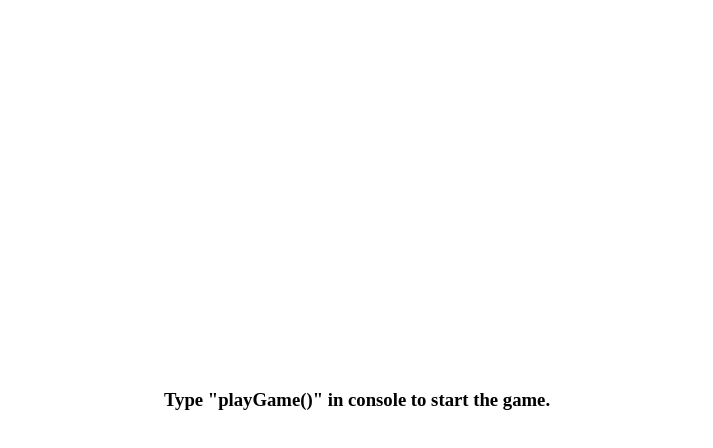
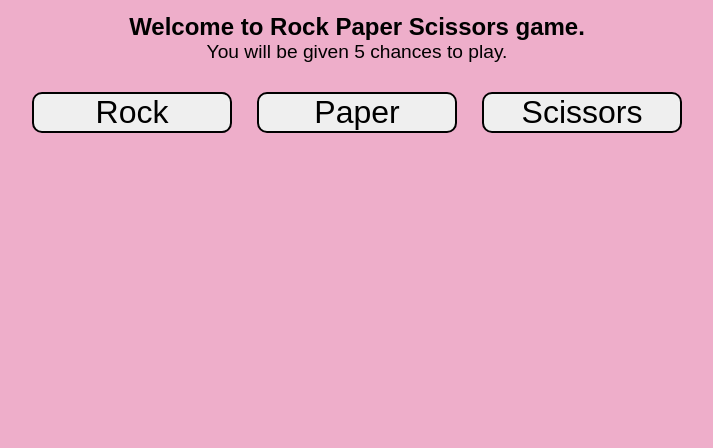
Before and after one commit to aDEViant/pp-rock-paper-scissors, a plain HTML site: page index.html in a window 1280 px wide. Shown: the whole page, without its empty margins (283-996 px from the left). Drawn offline with Linux system fonts and the light colour scheme; a web font is replaced by a local one.

Commit message:
complete UI

```diff
--- a/index.html
+++ b/index.html
@@ -7,7 +7,14 @@
     <link rel="stylesheet" href="style.css">
   </head>
   <body>
-    <h3>Type "playGame()" in console to start the game.</h3>
+
+    <h2 class="greetings">Welcome to Rock Paper Scissors game.</h2>
+    <p class="info">You will be given 5 chances to play.</p>
+     <div class="container">
+      <button class="button rock">Rock</button>
+      <button class="button paper">Paper</button>
+      <button class="button scissors">Scissors</button>
+     </div>
     <script src="script.js"></script>
   </body>
 </html>
--- a/style.css
+++ b/style.css
@@ -1,13 +1,43 @@
-*{
+@import url("https://fonts.googleapis.com/css2?family=Baloo+Bhaina+2:wght@400..800&display=swap");
+
+* {
   margin: 0;
   padding: 0;
   box-sizing: border-box;
 }
 
-body{
+body {
+  font-family: "Baloo Bhaina 2", sans-serif;
   height: 100vh;
   width: 100vw;
+  padding: 1%;
+  display: flex;
+  flex-direction: column;
+  align-items: center;
+  background-color: #eeaeca;
+}
+
+.container {
+  height: 100px;
+  width: 700px;
   display: flex;
   align-items: center;
-    justify-content: center;
+  justify-content: space-evenly;
+  justify-items: center;
 }
+
+.button {
+  border: 2px solid black;
+  border-radius: 10px;
+  width: 200px;
+  font-size: 2rem;
+}
+
+.greetings {
+  text-align: center;
+}
+
+.info {
+  font-size: larger;
+  font-weight: 500;
+}
```
Lines whose indentation alone changed are shown as unchanged.
